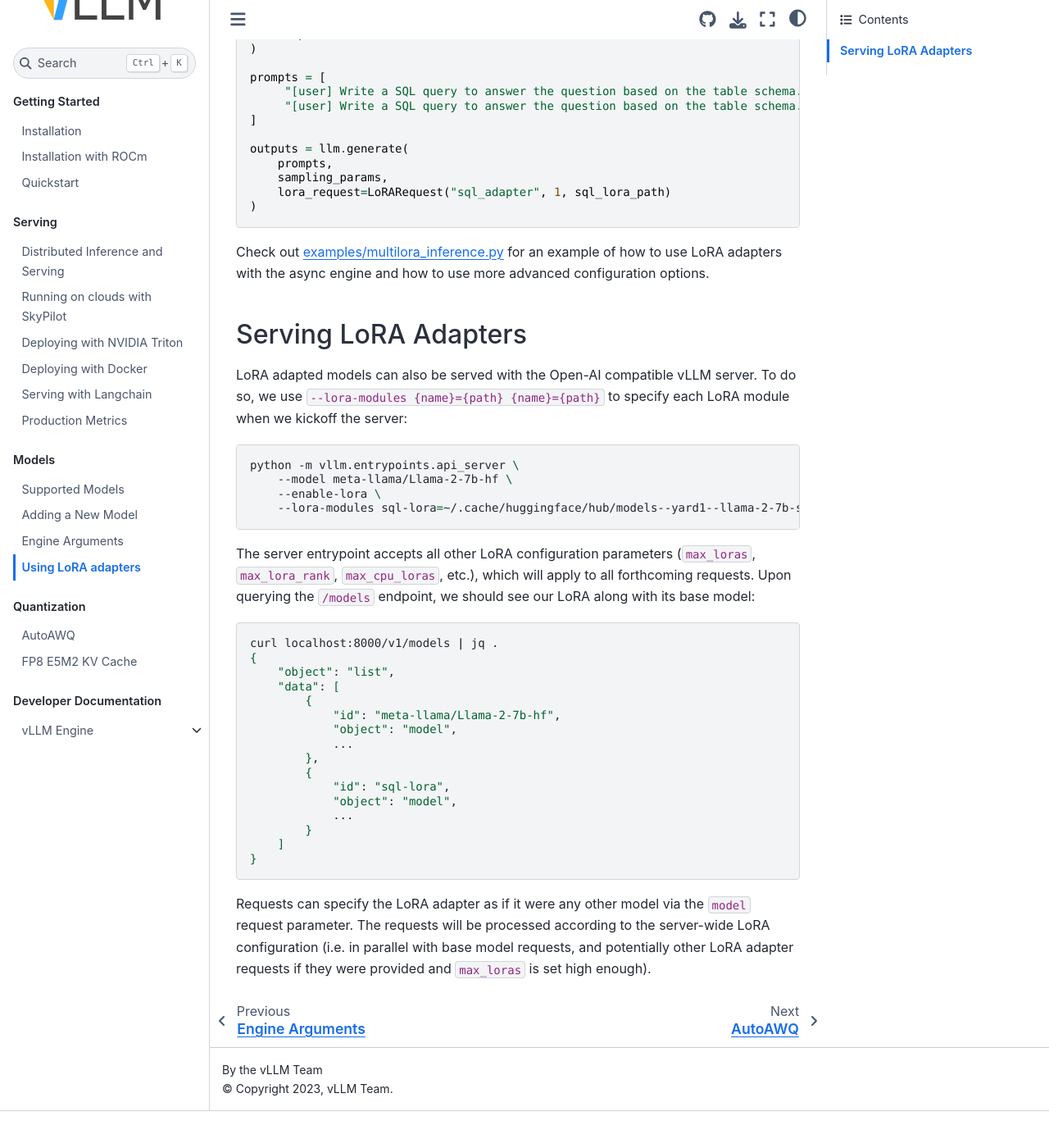
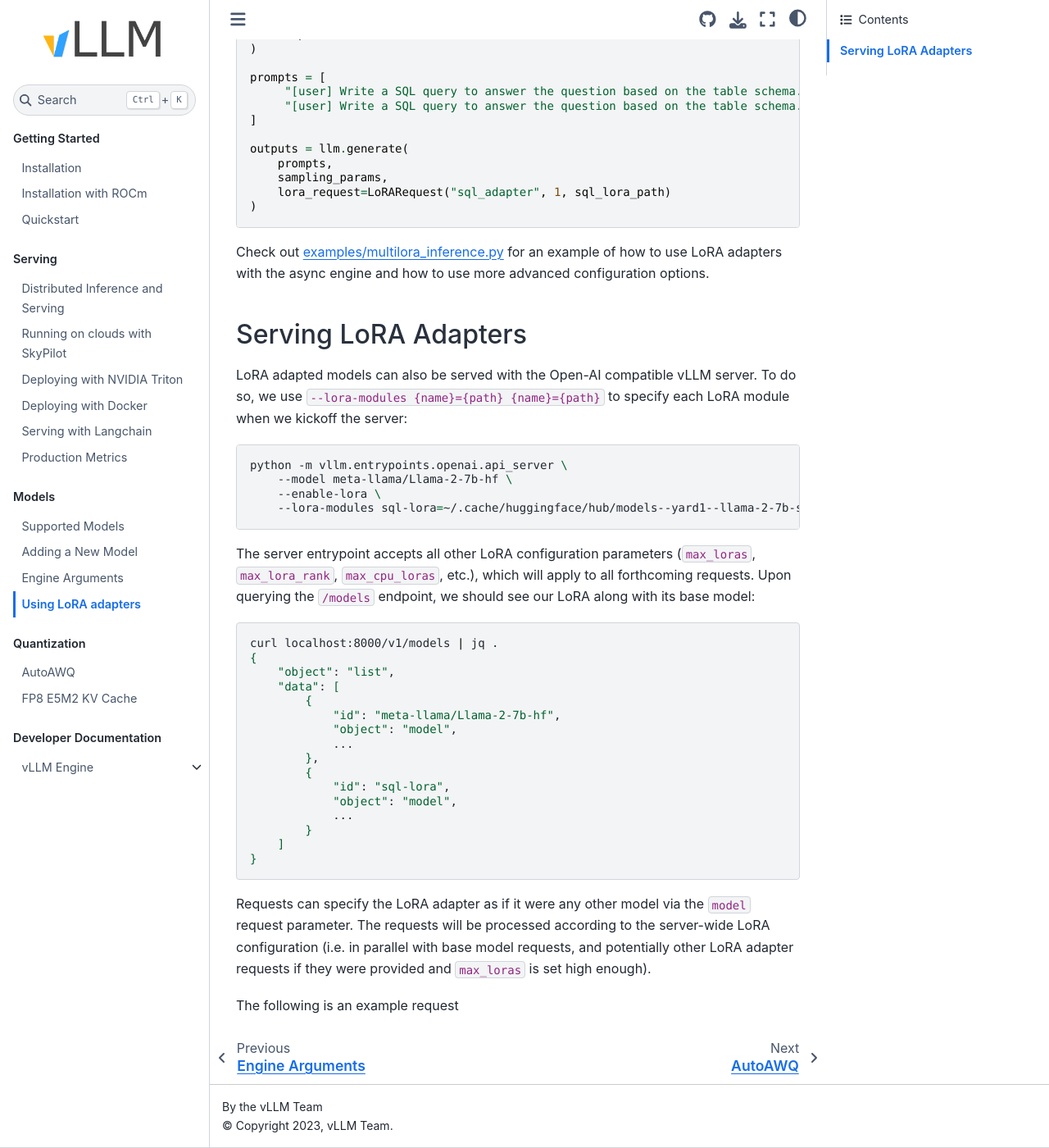
Before and after one commit to shaojiewang/vllm-rocm, a Sphinx documentation site: the page built from docs/source/models/lora.rst, in a window 1280 px wide and 1400 px high, scrolled down 660 px. Shown: the whole window at 82% size. Built offline with Sphinx 7.4.7 and the Sphinx Book theme 1.1.4, drawn with Linux system fonts in a browser that asks for light colours; before the commit the page ends 2015 px from its top, so only the background shows below that.

Commit message:
multi-lora documentation fix (#3064)

```diff
--- a/docs/source/models/lora.rst
+++ b/docs/source/models/lora.rst
@@ -58,7 +58,7 @@
 
 .. code-block:: bash
 
-    python -m vllm.entrypoints.api_server \
+    python -m vllm.entrypoints.openai.api_server \
         --model meta-llama/Llama-2-7b-hf \
         --enable-lora \
         --lora-modules sql-lora=~/.cache/huggingface/hub/models--yard1--llama-2-7b-sql-lora-test/
@@ -89,3 +89,15 @@
 Requests can specify the LoRA adapter as if it were any other model via the ``model`` request parameter. The requests will be
 processed according to the server-wide LoRA configuration (i.e. in parallel with base model requests, and potentially other
 LoRA adapter requests if they were provided and ``max_loras`` is set high enough).
+
+The following is an example request
+
+.. code-block::bash
+    curl http://localhost:8000/v1/completions \
+        -H "Content-Type: application/json" \
+        -d '{
+            "model": "sql-lora",
+            "prompt": "San Francisco is a",
+            "max_tokens": 7,
+            "temperature": 0
+        }' | jq
```
